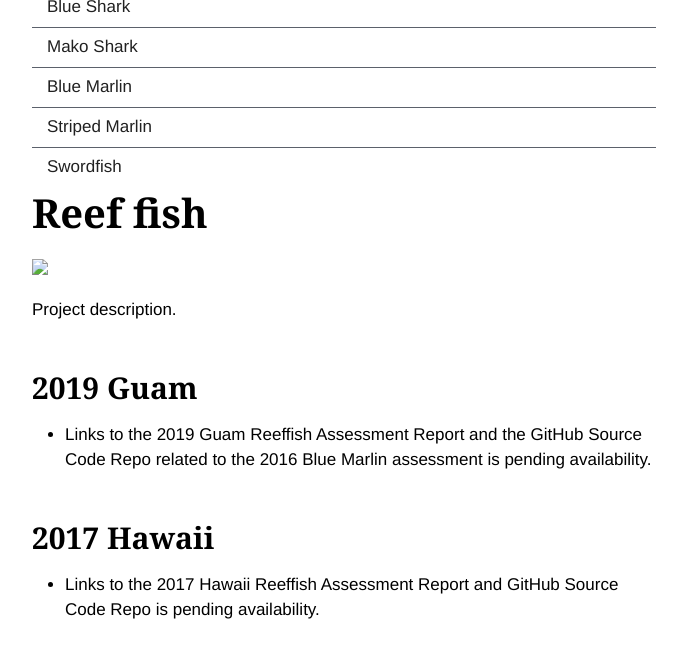
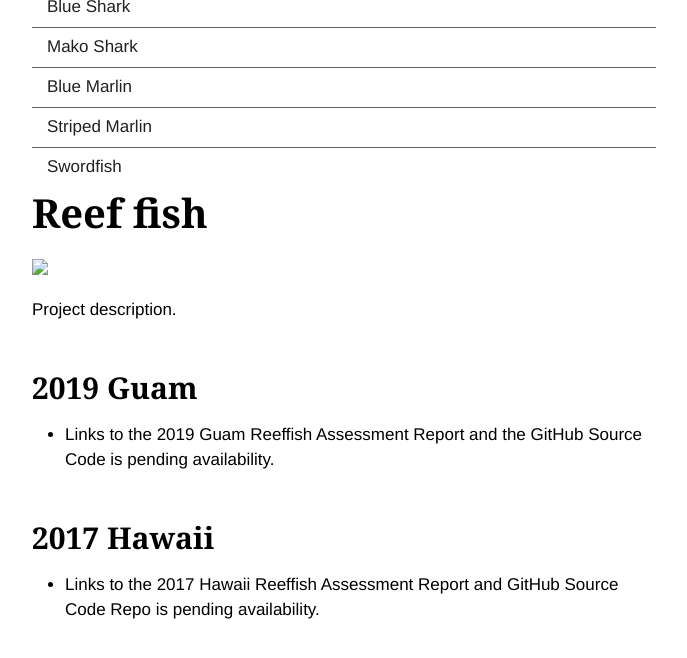
Before and after one commit to PIFSCstockassessments/PIFSCstockassessments.github.io, a Jekyll site: the page built from pifsc-sap-collections/_assessments/reeffish.md, in a window 1280 px wide and 900 px high, scrolled down 905 px, cut to the strip 0-696 px from the top of the window. Shown: the top 658 px of the strip, without its empty margins (118-805 px from the left). Built offline with Jekyll 4.4.1, drawn with Linux system fonts in a browser that asks for light colours; some web fonts are replaced.

Commit message:
Cleanup text in 2019 Guam Reefish Assessment section

```diff
--- a/pifsc-sap-collections/_assessments/reeffish.md
+++ b/pifsc-sap-collections/_assessments/reeffish.md
@@ -13,7 +13,7 @@ subnav:
 
 ## 2019 Guam
 
-* Links to the 2019 Guam Reeffish Assessment Report and the GitHub Source Code Repo related to the 2016 Blue Marlin assessment is pending availability.
+* Links to the 2019 Guam Reeffish Assessment Report and the GitHub Source Code is pending availability.
 
 ## 2017 Hawaii
 
```
